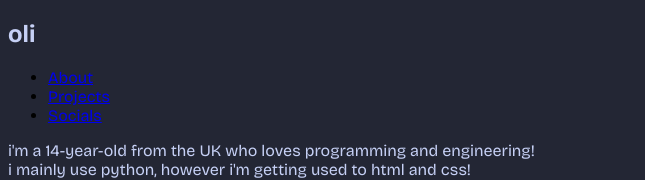
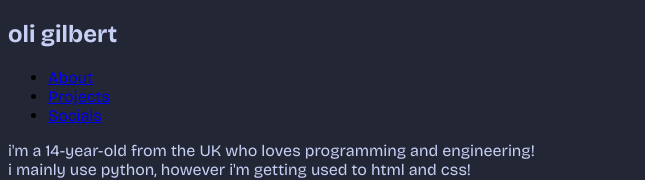
Before and after one commit to atlakami/website, a plain HTML site: page index.html in a window 1280 px wide. Shown: the top 180 px of the page, without its empty margins (0-645 px from the left). Drawn offline with nearby package versions, Linux system fonts and the light colour scheme.

Commit message:
feat: add header horizontal alignment, change some header text

```diff
--- a/index.html
+++ b/index.html
@@ -12,7 +12,7 @@
     <body>
         <header>
             <div id="header_content">
-                <h2>oli</h2>
+                <h2>oli gilbert</h2>
                 <ul class="nav">
                     <li><a href="#about">About</a></li>
                     <li><a href="#projects">Projects</a></li>
--- a/styles.css
+++ b/styles.css
@@ -13,3 +13,8 @@ h2 {
 p {
     color: #c6d0f5
 }
+
+header {
+    align-items: center;
+    flex-direction: row;
+}
```
